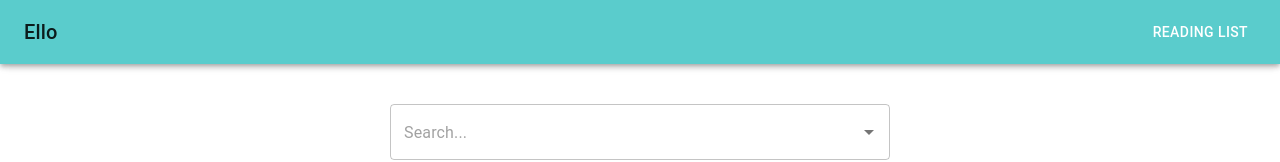
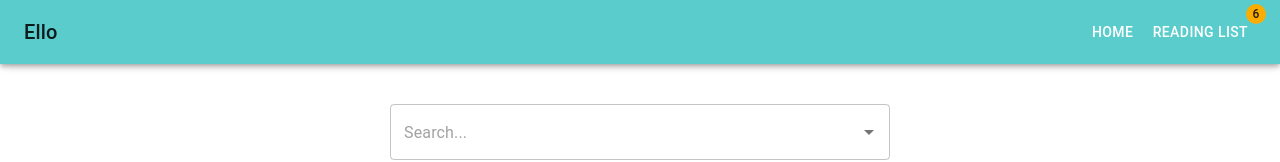
Before and after one commit to cyrilokidi/ello-fullstack-test, a Next.js app in the folder frontend/: page / in a window 1280 px wide. Shown: the top 162 px of the page. Built offline with nearby package versions, Linux system fonts and the light colour scheme.

Commit message:
Update nav. menu

```diff
--- a/frontend/pages/index.tsx
+++ b/frontend/pages/index.tsx
@@ -1,4 +1,4 @@
-import { AppBar, Box, Button, Container, Divider, Drawer, Grid, IconButton, List, ListItem, ListItemButton, ListItemText, Toolbar, Typography } from "@mui/material";
+import { AppBar, Badge, Box, Button, Container, Divider, Drawer, Grid, IconButton, List, ListItem, ListItemButton, ListItemText, Toolbar, Typography } from "@mui/material";
 import React from "react";
 import { IBook, demoBooks } from "../data";
 import { useApp } from "../contexts/AppContext";
@@ -80,10 +80,15 @@ export default function HomePage() {
                 </Typography>
 
                 <Box sx={{ display: { xs: 'none', sm: 'block' } }}>
+                    <Button sx={{ color: '#fff' }}>
+                        Home
+                    </Button>
 
-                    <Button sx={{ color: '#fff' }}>
-                        Reading List
-                    </Button>
+                    <Badge badgeContent={6} color="secondary">
+                        <Button sx={{ color: '#fff' }}>
+                            Reading List
+                        </Button>
+                    </Badge>
                 </Box>
             </Toolbar>
         </AppBar>
```
